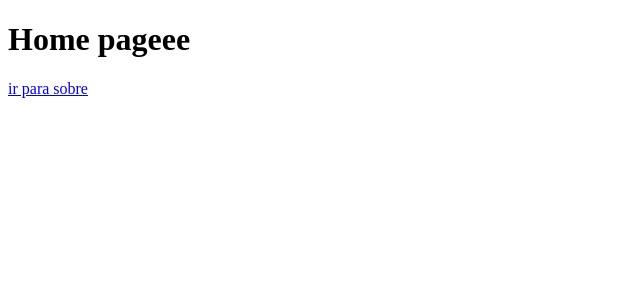
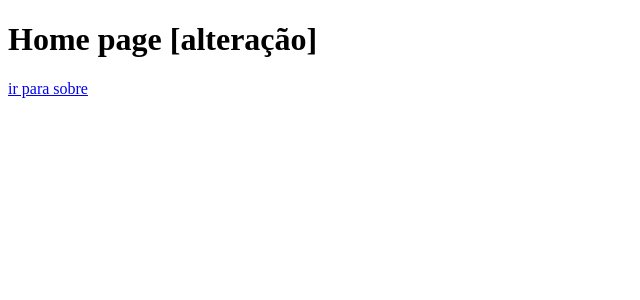
Before and after one commit to leonardoTavaresM/github-actions, a Next.js app: page / in a window 1280 px wide. Shown: the top 300 px of the page, without its empty margins (0-640 px from the left). Built offline with nearby package versions, Linux system fonts and the light colour scheme.

Commit message:
updt pullrequest preview

```diff
--- a/pages/index.js
+++ b/pages/index.js
@@ -3,7 +3,7 @@ import Link from "next/link";
 export default function HomeScreen() {
   return (
     <div>
-      <h1>Home pageee</h1>
+      <h1>Home page [alteração]</h1>
       <Link href="/sobre">ir para sobre</Link>
     </div>
   );
--- a/scripts/pullRequestPreview.mjs
+++ b/scripts/pullRequestPreview.mjs
@@ -3,8 +3,11 @@ import { execSync } from "child_process";
 console.log("[DEPLOY_PREVIEW]: START");
 const command = "yarn deploy:staging";
 const output = execSync(command, { encoding: "utf8" }).toString();
+console.log(output);
+const outputLines = output.split("\n");
+const DEPLOY_URL = outputLines[outputLines.length - 1];
 console.log("[DEPLOY_PREVIEW]: END");
-console.log(output);
+console.log("You can see the deploy preview here:", DEPLOY_URL);
 
 // console.log("[GITHUB_COMMENT]: START");
 // console.log("[GITHUB_COMMENT]: END");
```
